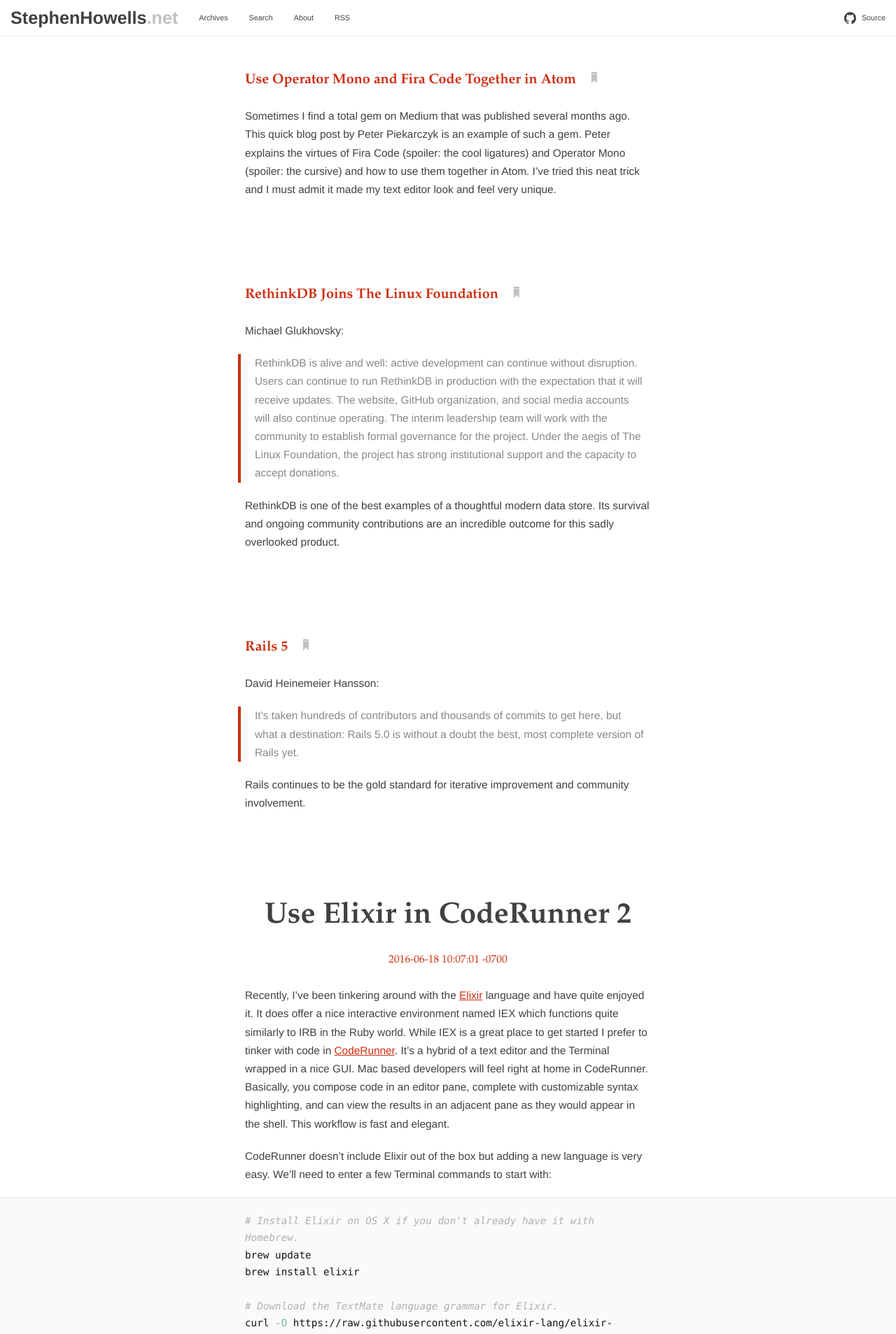
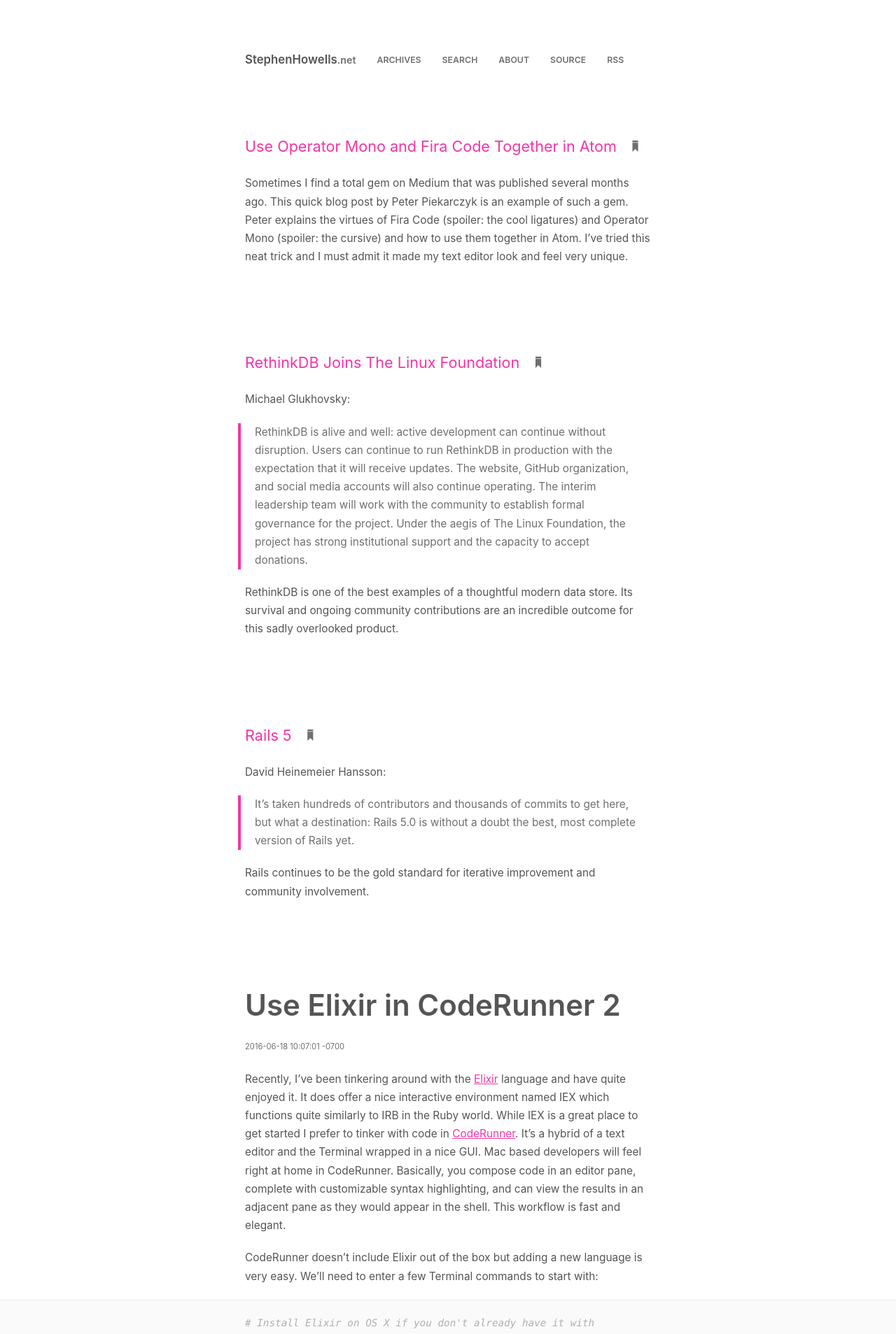
Before and after one commit to stephenhowells/stephenhowells.net, a Jekyll site: the page built from index.html, in a window 1280 px wide. Shown: the top 1907 px of the page at 70% size. Built offline with Jekyll 4.4.1, drawn with Linux system fonts in a browser that asks for light colours; nearby versions of some CDN libraries; some web fonts are replaced; the list of posts is cut into pages by our own code; comment, search, counter and statistics services are not loaded.

Commit message:
big style change, hot pink accent color

```diff
--- a/_includes/nav.html
+++ b/_includes/nav.html
@@ -19,12 +19,10 @@
           <a href="/about/">About</a>
         </li>
         <li>
+          <a href="https://github.com/stephenhowells/stephenhowells.net">Source</a>
+        </li>
+        <li>
           <a href="{{ site.url }}/feeds/main.xml">RSS</a>
-        </li>
-      </ul>
-      <ul class="nav navbar-nav navbar-right">
-        <li>
-          <a href="https://github.com/stephenhowells/stephenhowells.net"><i class="icon ion-social-github"></i>Source</a>
         </li>
       </ul>
     </div>
--- a/_scss/_content.scss
+++ b/_scss/_content.scss
@@ -1,10 +1,10 @@
 a.link-item {
-  font-weight: 700;
-  font-size: 1.3em;
-  line-height: 1.6em;
+  font-weight: 400;
+  font-size: 1.2em;
+  line-height: 1.4em;
   font-family: $headline-fonts;
   transition: .3s;
-  text-decoration: underline;
+  text-decoration: none;
   color: $accent-color;
   &:hover {
     color: $body-font-color;
@@ -14,7 +14,7 @@
 a.link_icon {
   border: 0;
   margin-left: 12px;
-  color: lighten($body-font-color, 50%);
+  color: lighten($body-font-color, 10%);
   font-size: 1.2em;
   font-weight: 400;
   transition: .3s;
@@ -40,22 +40,16 @@
 
 .post-meta, .post-meta-link {
   display: block;
-  color: $body-font-color;
+  color: lighten($body-font-color, 10%);
   padding-bottom: 4px;
   margin-bottom: 20px;
-}
-
-.post-meta {
-  text-align: center;
-  color: $accent-color;
-  font-family: $headline-fonts;
+  font-size: 0.8em;
+  text-align: left;
+  font-family: $date-font;
 }
 
 .post-meta-link {
-  font-family: $date-font;
   margin-top: 0px;
-  text-align: left;
-  font-size: 0.7em;
 }
 
 .pubdate {
@@ -114,12 +108,13 @@
 
 // Search Page
 #search {
-  margin: 34px 0 40px 0;
+  margin: 34px auto 40px;
   padding: 0 10px;
+  max-width: $max-width;
   input[type="text"], textarea {
     outline: none;
     box-shadow: none !important;
-    border: 1px solid $bg-contrast !important;
+    border: 1px solid $accent-color !important;
     background: $body-bg-color;
   }
 }
--- a/_scss/_defaults.scss
+++ b/_scss/_defaults.scss
@@ -11,6 +11,7 @@
 .page-wrap {
   min-height: 100%;
   margin-bottom: -100px;
+  padding-top: 40px;
 }
 
 .page-wrap:after {
@@ -21,19 +22,19 @@
 
 h1, h2, h3, h4, h5 {
   font-family: $headline-fonts;
-  font-weight: 700;
+  font-weight: 600;
   -webkit-font-smoothing: antialiased;
 }
 
 h1 {
   font-size: 3.0em;
   line-height: 1.4em;
-  text-align: center;
+  text-align: left;
 }
 
 h2 {
   small {
-    font-weight: 700;
+    font-weight: 600;
   }
 }
 
@@ -154,7 +155,7 @@
   color: rgba(0,0,0,0.5);
   white-space: nowrap;
   background: #fafafa;
-  border-radius: 3px;
+  border-radius: 0px;
   border: 1px #e0e0e0 solid;
   padding: 4px;
   font-size: 0.85em !important;
@@ -168,7 +169,7 @@
   border-left: 4px solid $accent-color;
   padding: 0 20px;
   margin-left: 20px;
-  color: #888;
+  color: lighten($body-font-color, 10%);
 }
 
 article {
--- a/_scss/_footer.scss
+++ b/_scss/_footer.scss
@@ -1,14 +1,14 @@
 footer {
   width: 100%;
   height: $footer-height;
-  background-color: #fafafa;
-  border-top: 1px solid #eaeaea;
+  background-color: #414141;
+  border-top: 0;
   padding-top: 20px;
   i {
     color: $accent-color;
   }
   p, ul {
-    color: $body-font-color;
+    color: $body-bg-color;
     font-size: 0.8em;
     font-family: $date-font;
     margin: 0 auto;
@@ -16,6 +16,9 @@
     width: auto;
     padding-left: 10px;
     padding-right: 10px;
+    a {
+      color: lighten($accent-color, 35%)
+    }
   }
 
   li {
--- a/_scss/_globals.scss
+++ b/_scss/_globals.scss
@@ -1,13 +1,13 @@
 // Fonts
-$font-stack:  "Whitney SSm A", "Whitney SSm B", "Helvetica Neue", Helvetica, Arial, sans-serif;
-$headline-fonts: "Sentinel SSm A", "Sentinel SSm B", Palatino, "Palatino Linotype", "Palatino LT STD", "Book Antiqua", Georgia, serif;
+$font-stack:  "Whitney SSm A", "Whitney SSm B", system, -apple-system, BlinkMacSystemFont, Avenir, sans-serif;
+$headline-fonts: "Whitney Cond SSm A", "Whitney Cond SSm B", system, -apple-system, BlinkMacSystemFont, Avenir, sans-serif;
 $code-font: "Operator Mono A", "Operator Mono B", 'Source Code Pro', Consolas, Monaco, 'Andale Mono', monospace;
-$date-font: "Whitney SSm A", "Whitney SSm B", "Helvetica Neue", Helvetica, Arial, sans-serif;
-$footnotes: "Whitney SSm A", "Whitney SSm B", "Helvetica Neue", Helvetica, Arial, sans-serif;
+$date-font: "Whitney SSm A", "Whitney SSm B", system, -apple-system, BlinkMacSystemFont, Avenir, sans-serif;
+$footnotes: "Whitney SSm A", "Whitney SSm B", system, -apple-system, BlinkMacSystemFont, Avenir, sans-serif;
 
 // Colors
-$accent-color: #ce2d10;
-$body-font-color: #414141; // Matte Black
+$accent-color: #f135a6;
+$body-font-color: #555555;
 $body-bg-color: #ffffff;
 $bg-contrast: #efefef;
 
--- a/_scss/_media.scss
+++ b/_scss/_media.scss
@@ -1,22 +1,28 @@
 @media (max-width: 767px) {
+  .page-wrap {
+    padding-top: 0;
+  }
+
+  .navbar {
+    margin: 0 auto 40px !important;
+  }
   .navbar-default .navbar-nav {
     margin-top: 0;
     margin-bottom: 0;
   }
-  .navbar-default .navbar-nav > li:first-child {
-    border-top: 1px solid #eaeaea;
-  }
+
   .navbar-default .navbar-nav.navbar-right > li:first-child {
     border-top: 0;
     border-bottom: 0;
   }
   .navbar-default .navbar-nav > li {
-    border-bottom: 1px solid #eaeaea;
+    border-bottom: 0;
     a {
       color: lighten($body-font-color, 15%);
       font-family: $font-stack;
       font-size: 0.7em;
-      background: #fafafa;
+      background: transparent;
+      padding-left: 10px;
       i {
         font-size: 1.2em;
         display: none;
@@ -35,10 +41,12 @@
   h1 {
     font-size: 2.4em;
     line-height: 1.4em;
-    text-align: center;
+  }
+  h2 {
+    font-size: 1.8em;
   }
   a.link-item {
-    font-size: 1.35em;
+    font-size: 1.1em;
   }
   a.link_icon {
     font-size: 1em;
--- a/_scss/_navbar.scss
+++ b/_scss/_navbar.scss
@@ -24,39 +24,40 @@
 }
 
 .navbar {
-  border-bottom: 1px solid #eaeaea;
-  background: #fafafa;
+  border-bottom: 0;
+  background: transparent;
   font-family: $font-stack;
-  margin-bottom: 45px;
+  margin: 20px auto 80px !important;
+  max-width: $max-width;
+  width: auto;
+  z-index: 1;
 }
 
 .navbar-default .navbar-brand {
   color: $body-font-color;
-  font-weight: 700;
+  font-weight: 600;
   background: none;
   -webkit-font-smoothing: antialiased;
-  font-size: 1.4em;
+  font-size: 1.2em;
   font-family: $headline-fonts;
+  padding-left: 10px;
   span {
-    color: lighten($body-font-color, 50%);
+    color: lighten($body-font-color, 10%);
+    font-size: 0.85em;
   }
   &:hover {
-    color: $body-font-color;
+    color: $accent-color;
   }
 }
 
 .navbar-default .navbar-nav > li > a {
-  color: $body-font-color;
-  font-size: 0.7em;
+  color: lighten($body-font-color, 10%);
+  font-family: $headline-fonts;
+  font-size: 0.8em;
   text-decoration: none;
-  border-bottom: 0px;
-  font-weight: 400;
-  background: none;
-  i {
-    font-size: 1.8em !important;
-    color: $body-font-color;
-    vertical-align: middle;
-  }
+  font-weight: 600;
+  text-transform: uppercase;
+  margin-top: 0.12em;
   &:hover {
     color: $accent-color;
   }
--- a/_scss/_pagination.scss
+++ b/_scss/_pagination.scss
@@ -1,9 +1,8 @@
 .pager li > a {
   border-radius: 0px;
-  background: #fafafa;
+  background: mix(#fafafa, $accent-color, 94%) !important;
+  border: 1px solid $accent-color !important;
   color: $accent-color;
-  width: 30px;
-  border: 1px solid #eaeaea;
   padding: 0;
   margin: 0;
   line-height: 40px;
@@ -15,18 +14,20 @@
 }
 
 .pager li > a.previous-link {
-  border-left: 0;
+  border-left: 0 !important;
   text-align: right;
   i {
     padding-right: 8px;
+    padding-left: 30px;
   }
 }
 
 .pager li > a.next-link {
-  border-right: 0;
+  border-right: 0 !important;
   text-align: left;
   i {
     padding-left: 8px;
+    padding-right: 30px;
   }
 }
 
--- a/index.html
+++ b/index.html
@@ -18,8 +18,8 @@
   </article>
   {% if post.type == 'post' %}
     <div class="article-divider">
-      <svg height="1" width="140">
-        <line x1="0" y1="0" x2="140" y2="0" style="stroke:#ce2d10;stroke-width:1" />
+      <svg height="1" width="300">
+        <line x1="0" y1="0" x2="300" y2="0" style="stroke:#f135a6;stroke-width:1" />
       </svg>
     </div>
   {% endif %}
```
Also changed, not shown: about/index.md (+1 -1 lines), _includes/main.min.css, dist/css/main.min.css.
